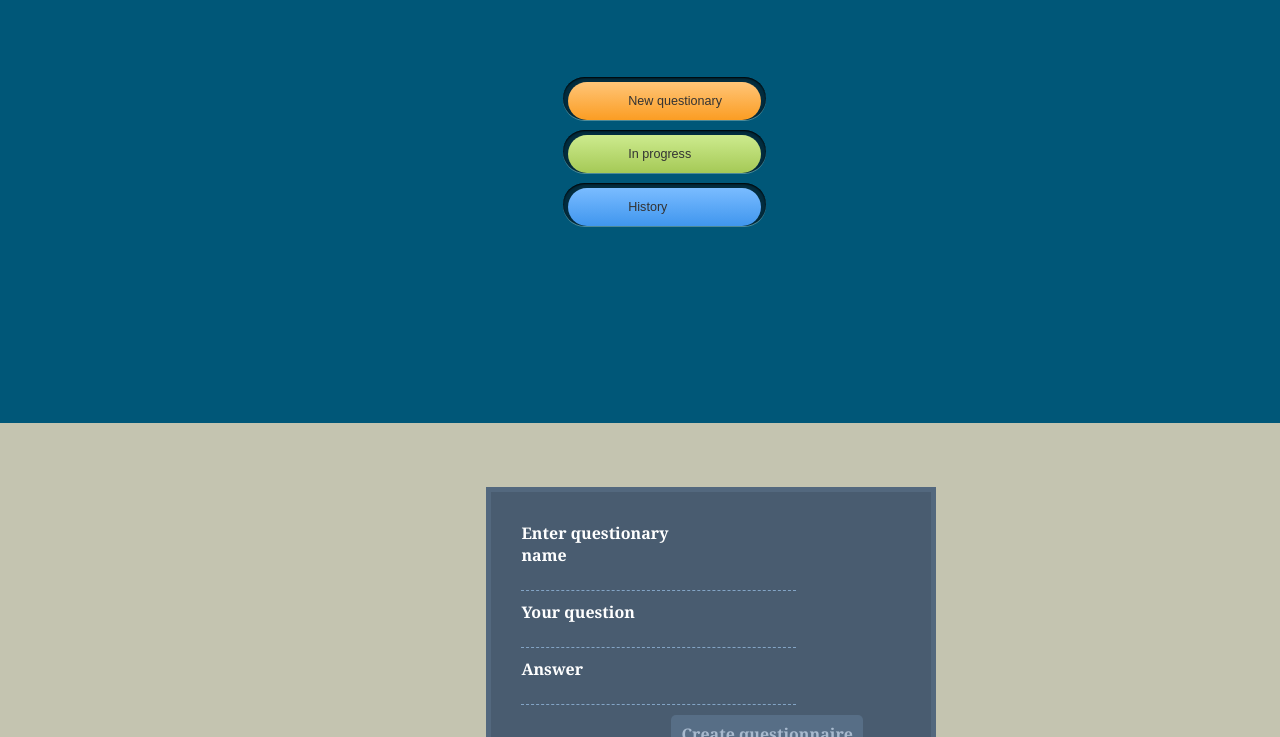
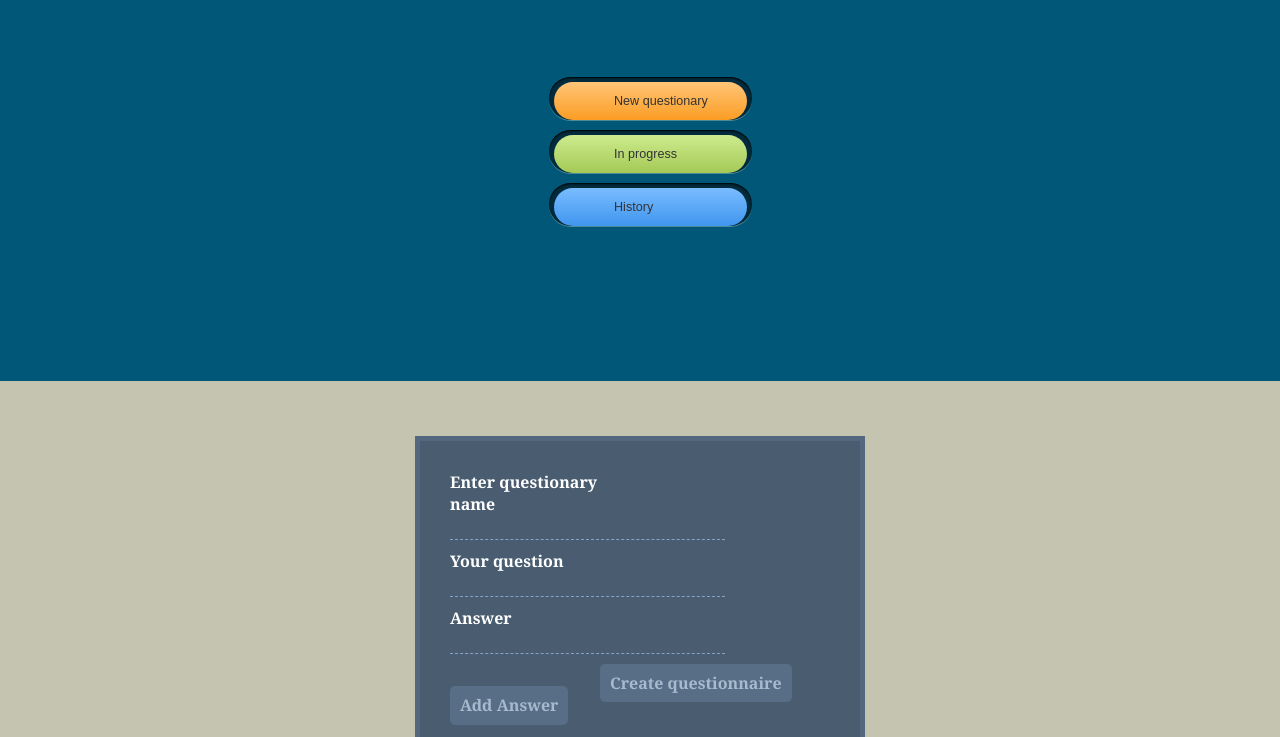
Before and after one commit to kirson016/questionaryCreater, a plain HTML site: page index.html in a window 1280 px wide. Shown: the part 63-800 px from the top of the page. Drawn offline with nearby package versions, Linux system fonts and the light colour scheme.

Commit message:
Updated css/html

```diff
--- a/css/main.css
+++ b/css/main.css
@@ -1,3 +1,9 @@
+html, body {
+    padding: 0;
+    margin: 0;
+    height: 100%;
+    overflow: hidden;
+}
 #container {
     font-family: Arial, Helvetica, sans-serif;
     position: fixed;
@@ -6,10 +12,13 @@
     background: #005778;
     width: 100%;
     height: 100%;
+    overflow-y: auto;
+    overflow-x: hidden;
 }
 #button-container {
     position: relative;
-    left: 44%;
+    left: 50%;
+    margin-left: -91px;
     width: 203px;
     height: 43px;
     background: #022c3e;
@@ -174,18 +183,20 @@
     padding-top: 60px;
 }
 .creatingNewQuestionnairey {
-    margin-top: 197px;
+    margin-top: 155px;
     color: red;
     background-color: #c4c4b0;
     position: absolute;
     width: 100%;
-    height: 100%;
+    height: 50%;
 }
 .inputsPossition {
     position: relative;
-    left: 38%;
-    top: 8%;
+    left: 50%;
+    margin-left: -225px;
+    top: 50%;
+    margin-top: -145px;
 }
 .addAnserButton {
-  margin-top: -50px;
+    margin-top: -50px;
 }
--- a/js/javaScript.js
+++ b/js/javaScript.js
@@ -0,0 +1,15 @@
+var htmlAddNewButton = '<label for="field3">    <span>Answer</span>    <input type="text" name="field3" required="true" />   </label>';
+
+$(document).ready(function() {
+
+    function adjust_textarea(h) {
+        h.style.height = "30px";
+        h.style.height = (h.scrollHeight) + "px";
+    }
+
+    $('.addAnserButton').on('click', function() {
+        $('.newAnswer').after(htmlAddNewButton);
+        alert("aaa");
+    });
+
+});
```
